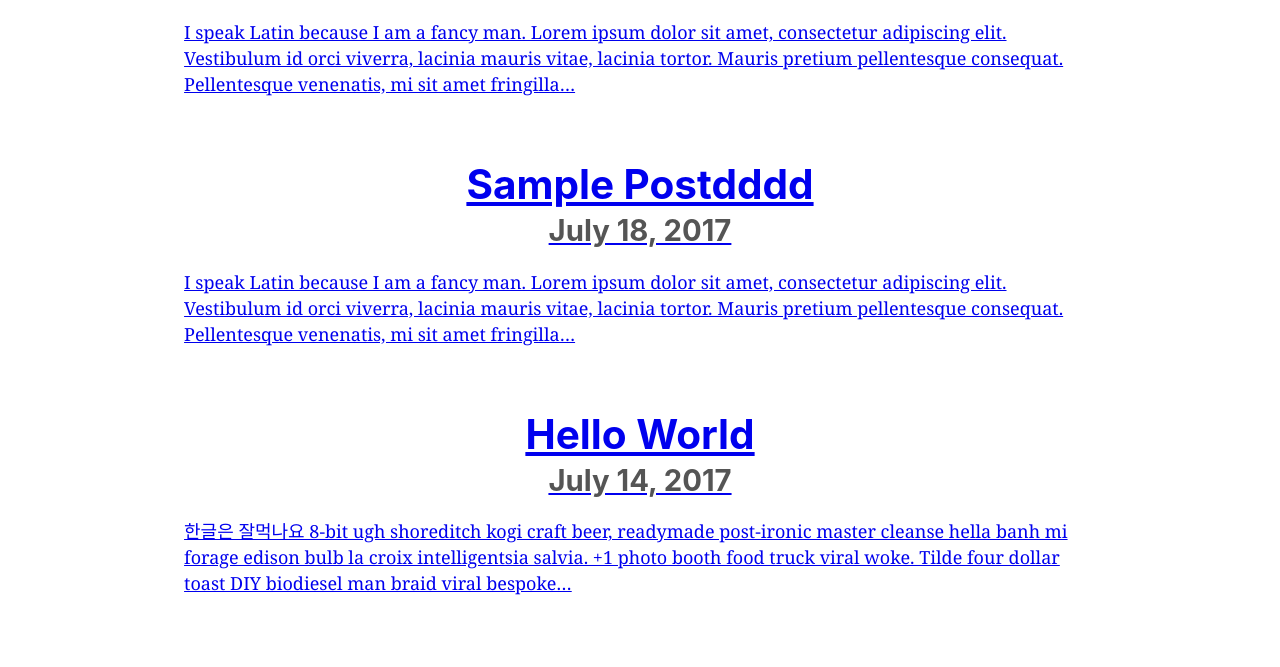
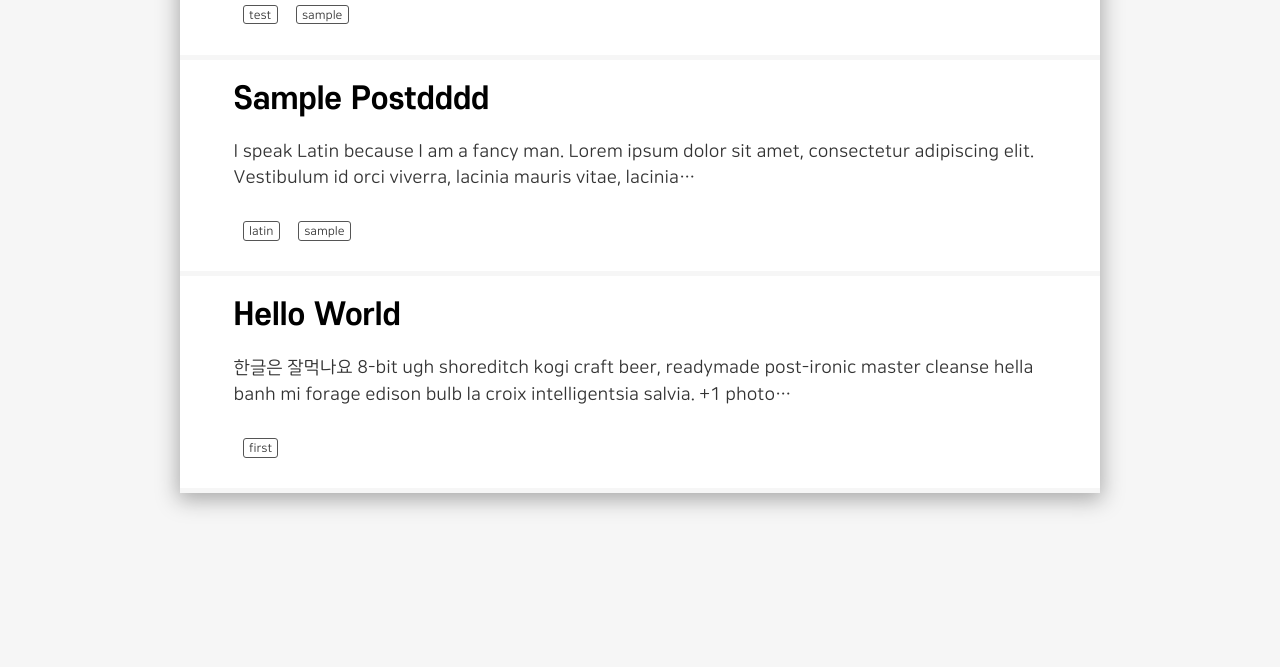
Before and after one commit to SeonHyungJo/gatsby-snyung-starter, a Gatsby site: page / in a window 1280 px wide. Shown: the part 668-1335 px from the top of the page. After the commit the page ends 1205 px from the top, so only its background shows below. Built offline with nearby package versions, Linux system fonts and the light colour scheme; Gatsby itself is replaced by a stand-in of ours.

Commit message:
:wrench: index / index page 수정진행

```diff
--- a/gatsby-node.js
+++ b/gatsby-node.js
@@ -87,6 +87,8 @@ exports.createPages = ({ actions, graphql }) => {
       const prev = index === 0 ? null : posts[index - 1].node;
       const next = index === posts.length - 1 ? null : posts[index + 1].node;
 
+      console.log(node.frontmatter.path)
+
       createPage({
         path: node.frontmatter.path,
         component: blogPostTemplate,
--- a/package.json
+++ b/package.json
@@ -35,7 +35,7 @@
     "build": "gatsby build",
     "deploy": "gatsby build --prefix-paths",
     "postdeploy": "gh-pages -d public",
-    "develop": "gatsby develop",
+    "dev": "gatsby develop",
     "preserve": "npm run build",
     "serve": "gatsby serve",
     "start": "npm run develop",
--- a/post/08-18-2017-sample-post/index.md
+++ b/post/08-18-2017-sample-post/index.md
@@ -3,6 +3,7 @@ path: "/sample-post"
 date: "2017-07-18T13:35:13.234Z"
 title: "Sample Post"
 tags: ["latin", "sample"]
+check: "test"
 ---
 
 I speak Latin because I am a fancy man.
--- a/post/09-18-2017-sample-post/index.md
+++ b/post/09-18-2017-sample-post/index.md
@@ -3,6 +3,7 @@ path: "/sample-post"
 date: "2017-07-18T13:35:13.234Z"
 title: "Sample Post"
 tags: ["latin", "sample"]
+check: "test"
 ---
 
 I speak Latin because I am a fancy man.
--- a/post/10-18-2017-sample-post/index.md
+++ b/post/10-18-2017-sample-post/index.md
@@ -2,7 +2,8 @@
 path: "/sample-post"
 date: "2017-07-18T13:35:13.234Z"
 title: "Sample Post"
-tags: ["latin", "sample"]
+tags: ["test", "sample"]
+check: "test"
 ---
 
 I speak Latin because I am a fancy man.
--- a/post/hello-world/index.md
+++ b/post/hello-world/index.md
@@ -3,6 +3,7 @@ path: "/hello-world.html"
 date: "2017-07-14T03:49:16.408Z"
 title: "Hello World"
 tags: ["first"]
+check: "test"
 ---
 
 # 한글은 잘먹나요
--- a/post/sadfasdf/index.md
+++ b/post/sadfasdf/index.md
@@ -3,6 +3,7 @@ path: "/sample-post"
 date: "2017-07-18"
 title: "Sample Postdddd"
 tags: ["latin", "sample"]
+check: "test"
 ---
 
 I speak Latin because I am a fancy man.
--- a/src/components/Layout.js
+++ b/src/components/Layout.js
@@ -6,7 +6,7 @@ import Header from './Header';
 import Button from './Button';
 import SideBar from './SideBar';
 
-import '../css/typography.css';
+import '../css/baseLayout.scss';
 
 export default class Template extends React.Component {
   static propTypes = {
@@ -57,7 +57,7 @@ export default class Template extends React.Component {
           {this.props.children}
         </div>
 
-        <SideBar>SideBar</SideBar>
+        {/* <SideBar>SideBar</SideBar> */}
       </>
     );
   }
--- a/src/css/typography.css
+++ b/src/css/baseLayout.scss
@@ -1,11 +1,16 @@
+@import "font.scss";
+
 html {
-  font-family: sans-serif;
+  font-family: "NanumSquareRound" sans-serif;
   -ms-text-size-adjust: 100%;
   -webkit-text-size-adjust: 100%;
 }
+
 body {
   margin: 0;
+  background: rgba(244,244,244,0.8);
 }
+
 article,
 aside,
 details,
@@ -20,36 +25,47 @@ section,
 summary {
   display: block;
 }
+
 audio,
 canvas,
 progress,
 video {
   display: inline-block;
 }
+
 audio:not([controls]) {
   display: none;
   height: 0;
 }
+
 progress {
   vertical-align: baseline;
 }
+
 [hidden],
 template {
   display: none;
 }
+
 a {
   background-color: transparent;
   -webkit-text-decoration-skip: objects;
+  color: black;
+  text-decoration:none
 }
+
 a:active,
 a:hover {
   outline-width: 0;
+  color: black;
 }
+
 abbr[title] {
   border-bottom: none;
   text-decoration: underline;
   text-decoration: underline dotted;
 }
+
 b,
 strong {
   font-weight: inherit;
@@ -198,7 +214,7 @@ html {
 }
 body {
   color: hsla(0, 0%, 0%, 0.8);
-  font-family: georgia, serif;
+  font-family: 'SCDream', serif;
   font-weight: normal;
   word-wrap: break-word;
   font-kerning: normal;
--- /dev/null
+++ b/src/css/blog-post.scss
@@ -0,0 +1,27 @@
+.blog-post {
+  float: left;
+  background: white;
+
+  & .title{
+    text-align: center;
+    margin: 0;
+    padding: 0;
+  }
+
+  & .date{
+    text-align: center;
+    margin: 0;
+    padding: 0;
+
+    color: #555;
+    margin-bottom: 1rem;
+  }
+
+  & .link.prev{
+    float: right;
+  }
+
+  & .navigation{
+    min-height: 60px;
+  }
+}
--- a/src/css/header.scss
+++ b/src/css/header.scss
@@ -4,8 +4,8 @@
 .HeaderContainer{
     display: flex;
     justify-content : space-between;
-
-    border-bottom: 1px dashed rgba(0,0,0,0.3);
+    box-shadow: 0px 5px 20px 2px #aaaaaa;
+    //border-bottom: 1px dashed rgba(0,0,0,0.3);
 
     font: {
         family: 'SCDream';
--- /dev/null
+++ b/src/css/index.scss
@@ -0,0 +1,59 @@
+@import "font.scss";
+
+.blog-posts{
+  background: white;
+  box-shadow: 0px 5px 20px 2px #aaaaaa;
+
+  margin: 1rem auto;
+
+  font-family: "NanumSquareRound"
+}
+
+.blog-post-preview {
+  display: flex;
+  flex-direction: column;
+  //align-items: flex-start;
+  //justify-content: center;
+  padding: 1.5rem 3rem;
+  border-bottom: 5px solid rgba(244,244,244,0.8);
+  //box-shadow: 0px 5px 5px 5px #aaaaaa;
+  & :last-child{
+    border-bottom-width: 0;
+  }
+
+  & .title{
+    //margin: 0 auto;
+
+    font: {
+      family: "SCDream";
+      size: 30px;
+      weight: 700;
+    }
+  }
+
+  & .date{
+    //margin: 0 auto;
+    color: #555;
+    margin-bottom: 1rem;
+  }
+
+  & .summary{
+
+  }
+
+  & .tag{
+    border: 1px solid #555;
+    border-radius: 3px;
+
+    font: {
+      size: 12px;
+    }
+
+    margin: 0rem 0.5rem;
+    padding: 0.1rem 0.3rem;
+  }
+
+  & .link{
+    margin: 0 auto;
+  }
+}
--- a/src/pages/index.js
+++ b/src/pages/index.js
@@ -5,7 +5,7 @@ import { graphql } from 'gatsby';
 import Link from '../components/Link';
 import Layout from '../components/Layout';
 
-import '../css/index.css';
+import '../css/index.scss';
 
 export default function Index(props) {
   const { data } = props;
@@ -18,21 +18,27 @@ export default function Index(props) {
           .filter(post => post.node.frontmatter.title.length > 0)
           .map(({ node: post }) => {
             return (
-              <GatsbyLink to={post.frontmatter.path}>
               <div className="blog-post-preview" key={post.id}>
-                <h1 className="title">
-                  {post.frontmatter.title}
-                </h1>
-                <h2 className="date">
+                <p className="title">
+                  <GatsbyLink to={post.frontmatter.path}>
+                    {post.frontmatter.title}
+                  </GatsbyLink>
+                </p>
+                {/* <p className="date">
                   {post.frontmatter.date}
-                </h2>
-                <p>
+                </p> */}
+                <p className="summary">
                   {post.excerpt}
                 </p>
+                <div>
+                  {post.frontmatter.tags.map(tag => {
+                    return <span className="tag" >{tag}</span>
+                  })
+                  }
+                </div>
               </div>
-              </GatsbyLink>
-      );
-    })}
+            );
+          })}
       </div>
     </Layout>
   );
@@ -43,12 +49,13 @@ export const pageQuery = graphql`
     allMarkdownRemark(sort: { order: DESC, fields: [frontmatter___date] }) {
       edges {
         node {
-          excerpt(pruneLength: 250)
+          excerpt(pruneLength: 160)
           id
           frontmatter {
             title
             date(formatString: "MMMM DD, YYYY")
             path
+            tags
           }
         }
       }
--- a/src/pages/main.js
+++ b/src/pages/main.js
@@ -5,7 +5,7 @@ import { graphql } from 'gatsby';
 import Link from '../components/Link';
 import Layout from '../components/Layout';
 
-import '../css/index.css';
+import '../css/index.scss';
 
 export default function Index(props) {
   const { data } = props;
--- a/src/templates/blog-post.js
+++ b/src/templates/blog-post.js
@@ -8,7 +8,7 @@ import Link from '../components/Link'
 import Tags from '../components/Tags'
 import Layout from '../components/Layout'
 
-import '../css/blog-post.css'
+import '../css/blog-post.scss'
 
 export default function Template (props) {
   const { data, pageContext } = props
```
Also changed, not shown: src/css/blog-post.css (deleted), src/css/index.css (deleted).
